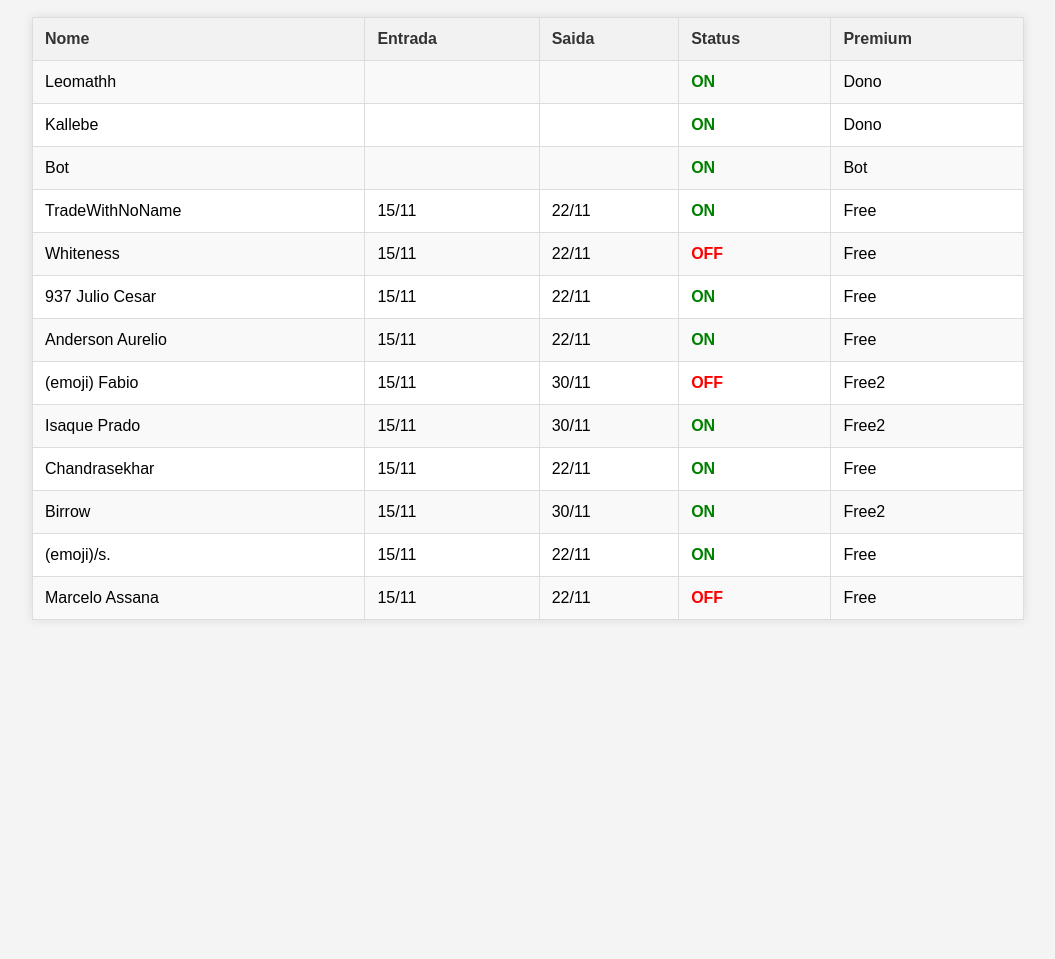
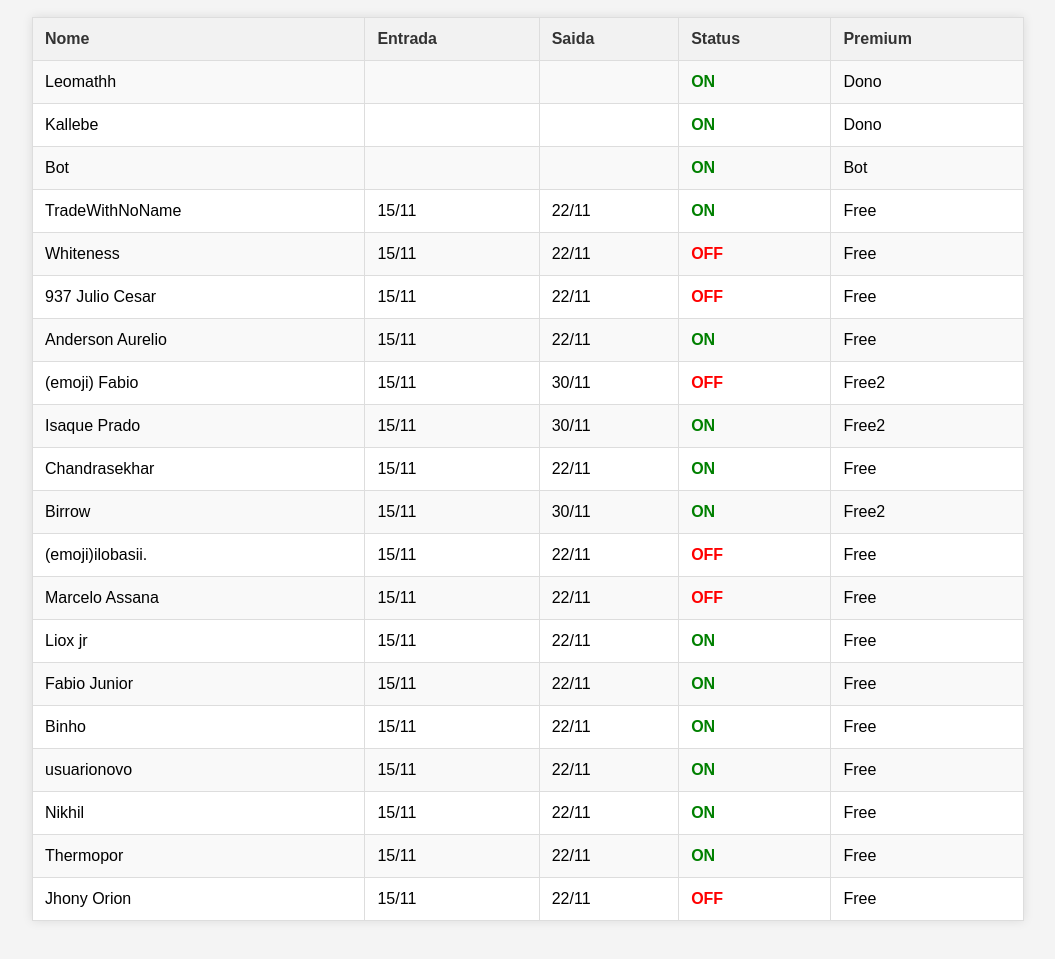
Before and after one commit to leomathh/VipSinaisOB, a plain HTML site: page index.html in a window 1280 px wide. Shown: the part 121-1080 px from the top of the page, without its empty margins (112-1167 px from the left). Before the commit the page ends 800 px from the top, so only its background shows below. Drawn offline with Linux system fonts and the light colour scheme.

Commit message:
Update index.html

```diff
--- a/index.html
+++ b/index.html
@@ -99,7 +99,7 @@
     <td>937 Julio Cesar</td>
     <td>15/11</td>
     <td>22/11</td>
-    <td class="on">ON</td>
+    <td class="off">OFF</td>
     <td>Free</td>
   </tr>
   <tr>
@@ -138,14 +138,63 @@
   <td>Free2</td>
 </tr>
 <tr>
-  <td>(emoji)/s.</td>
+  <td>(emoji)ilobasii.</td>
+  <td>15/11</td>
+  <td>22/11</td>
+  <td class="off">OFF</td>
+  <td>Free</td>
+</tr>
+<tr>
+  <td>Marcelo Assana</td>
+  <td>15/11</td>
+  <td>22/11</td>
+  <td class="off">OFF</td>
+  <td>Free</td>
+</tr>
+<tr>
+  <td>Liox jr</td>
   <td>15/11</td>
   <td>22/11</td>
   <td class="on">ON</td>
   <td>Free</td>
 </tr>
 <tr>
-  <td>Marcelo Assana</td>
+  <td>Fabio Junior</td>
+  <td>15/11</td>
+  <td>22/11</td>
+  <td class="on">ON</td>
+  <td>Free</td>
+</tr>
+<tr>
+  <td>Binho</td>
+  <td>15/11</td>
+  <td>22/11</td>
+  <td class="on">ON</td>
+  <td>Free</td>
+</tr>
+<tr>
+  <td>usuarionovo</td>
+  <td>15/11</td>
+  <td>22/11</td>
+  <td class="on">ON</td>
+  <td>Free</td>
+</tr>
+<tr>
+  <td>Nikhil</td>
+  <td>15/11</td>
+  <td>22/11</td>
+  <td class="on">ON</td>
+  <td>Free</td>
+</tr>
+<tr>
+  <td>Thermopor</td>
+  <td>15/11</td>
+  <td>22/11</td>
+  <td class="on">ON</td>
+  <td>Free</td>
+</tr>
+<tr>
+  <td>Jhony Orion</td>
   <td>15/11</td>
   <td>22/11</td>
   <td class="off">OFF</td>
```
